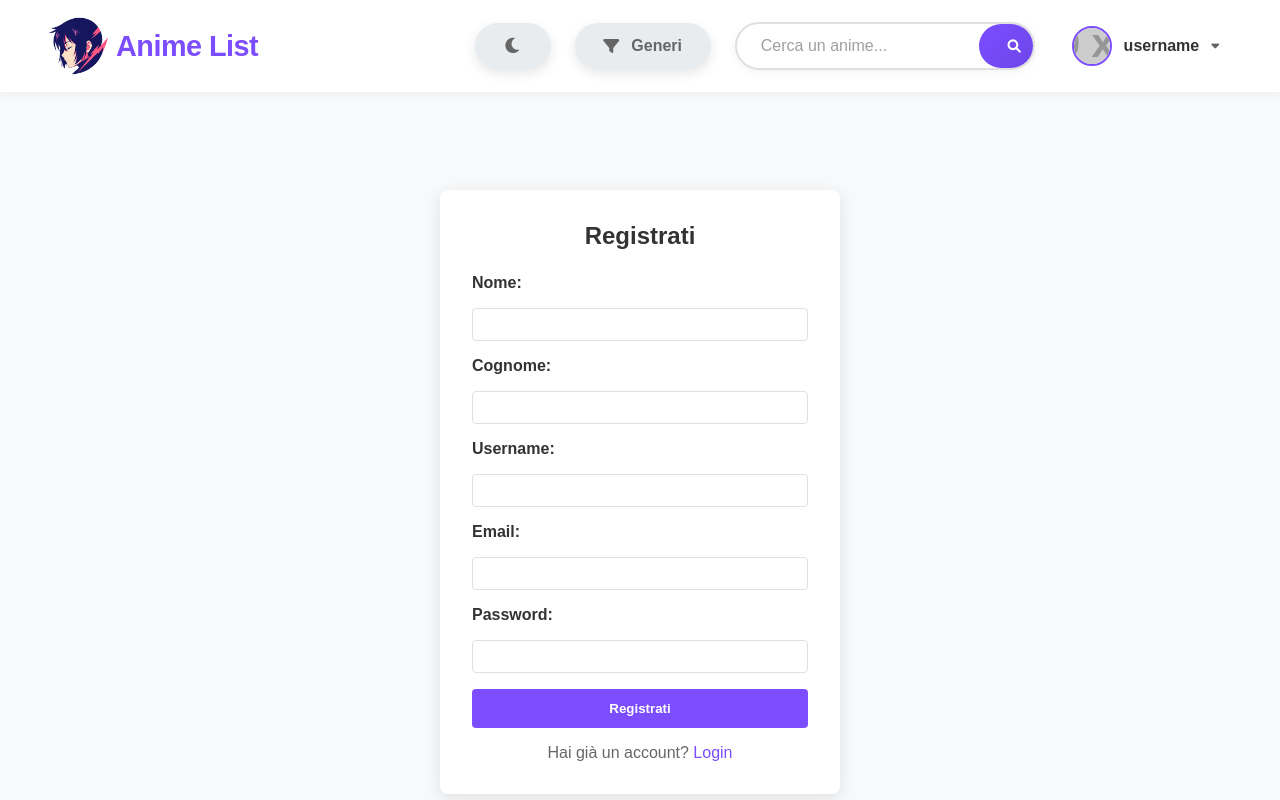
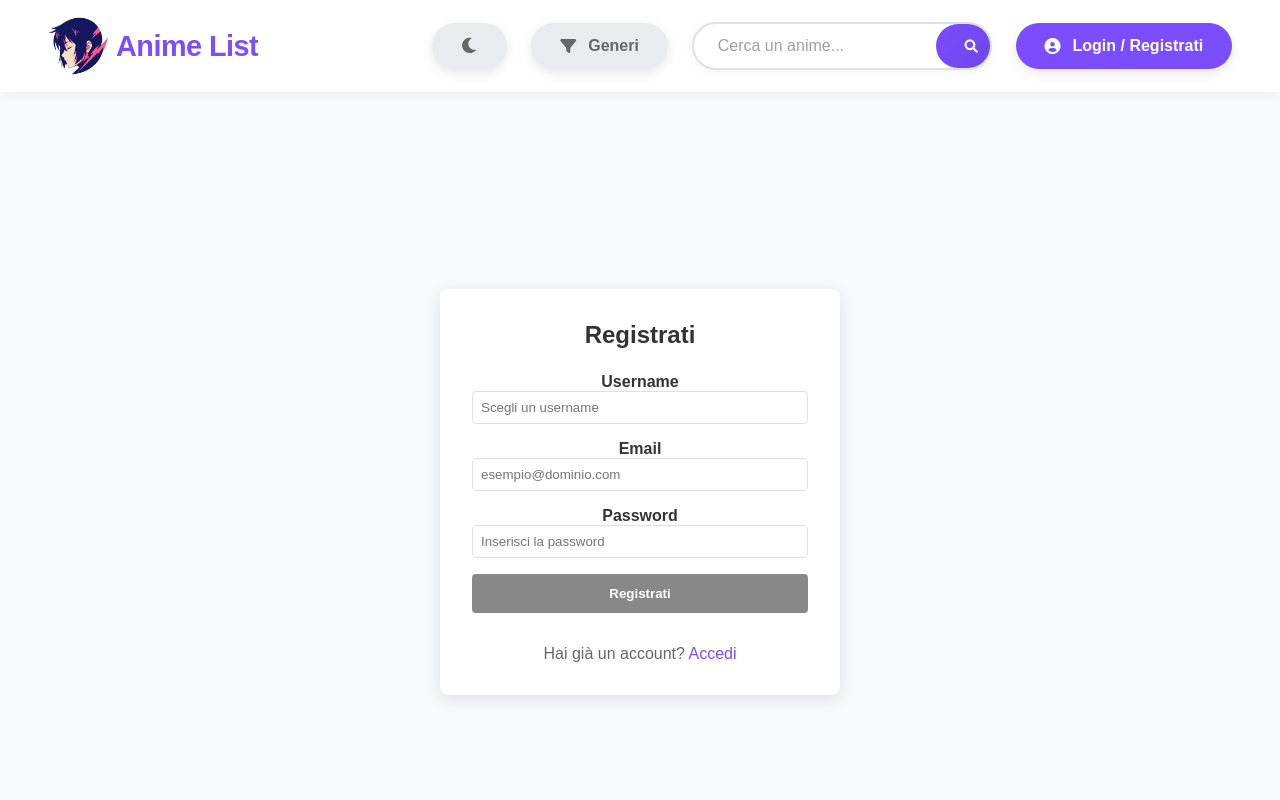
Before and after one commit to Diegolegna04/my-anime-list, an Angular app: page /register-login in a window 1280 px wide. Both pictures are taken after a click on the button "Registrati". Shown: the top 800 px of the page. Built offline with nearby package versions, Linux system fonts and the light colour scheme.

Commit message:
registrazione, login e logout (inizio salvataggio nel db gli anime visti etc)

```diff
--- a/package.json
+++ b/package.json
@@ -20,6 +20,7 @@
     "@angular/platform-browser-dynamic": "^20.0.0",
     "@angular/router": "^20.0.0",
     "rxjs": "~7.8.0",
+    "sweetalert2": "^11.22.3",
     "tslib": "^2.3.0",
     "zone.js": "~0.15.0"
   },
--- a/src/app/header/header.component.ts
+++ b/src/app/header/header.component.ts
@@ -6,6 +6,7 @@ import { AnimeService } from '../services/anime.service';
 import { CommonModule } from '@angular/common';
 import { AuthService } from '../services/auth.service';
 import { Theme, ThemeService } from '../services/theme.service';
+import { Subscription } from 'rxjs';
 
 @Component({
   selector: 'app-header',
@@ -22,12 +23,13 @@ import { Theme, ThemeService } from '../services/theme.service';
 export class HeaderComponent implements OnInit, OnDestroy {
   query: string = '';
   currentTheme: Theme = 'light';
-  accessoEffettuato: boolean = false; // Sarà impostato a true in ngOnInit
+  accessoEffettuato: boolean = false;
   profileImage: string = 'assets/default-profile.png';
   username: string = 'Username';
   showDropdown: boolean = false;
 
-  private authStatusSubscription: any;
+  private authStatusSubscription!: Subscription;
+  private userDataSubscription!: Subscription;
 
   constructor(
     private http: HttpClient,
@@ -39,64 +41,67 @@ export class HeaderComponent implements OnInit, OnDestroy {
 
   ngOnInit(): void {
     this.currentTheme = this.themeService.getCurrentTheme();
-    this.accessoEffettuato = true; // Forziamo l'accesso a true
 
-    this.loadProfileDetails();
-    /*if (this.authService) { // Assicurati di iniettare authService se lo usi
-     this.authStatusSubscription = this.authService.getAuthStatus().subscribe(status => {
-         this.accessoEffettuato = status.isLoggedIn;
-         this.username = status.username;
-         this.profileImage = status.profileImage;
-         // this.cdr.detectChanges(); // Potrebbe servire se hai ChangeDetectionStrategy.OnPush
-       });
-    }*/
+    // Sottoscrivi all'Observable dello stato di login
+    this.authStatusSubscription = this.authService.accessoEffettuato$.subscribe(
+      (isLoggedIn: boolean) => {
+        this.accessoEffettuato = isLoggedIn;
+
+        // Se non è loggato, resetta i dati
+        if (!isLoggedIn) {
+          this.username = 'Username';
+          this.profileImage = 'assets/default-profile.png';
+        }
+      }
+    );
+
+    // Sottoscrivi ai dati dell'utente
+    this.userDataSubscription = this.authService.userData$.subscribe(
+      (userData) => {
+        if (userData) {
+          // Aggiorna i dati dell'utente dall'Observable
+          this.username = userData.username || 'Username';
+          this.profileImage = userData.profileImage || 'assets/default-profile.png';
+        } else {
+          // Se userData è null, carica dal localStorage (fallback)
+          this.loadProfileDetailsFromStorage();
+        }
+      }
+    );
   }
 
   ngOnDestroy(): void {
+    // Disiscriviti da entrambe le subscription
     if (this.authStatusSubscription) {
       this.authStatusSubscription.unsubscribe();
     }
+    if (this.userDataSubscription) {
+      this.userDataSubscription.unsubscribe();
+    }
   }
 
-  checkLoginStatus(): void {
-  }
-
-  loadProfileDetails(): void {
+  // Metodo fallback per caricare dal localStorage
+  private loadProfileDetailsFromStorage(): void {
     const savedImage = localStorage.getItem('profileImage');
     if (savedImage) {
       this.profileImage = savedImage;
-    } else {
-      this.profileImage = 'https://via.placeholder.com/40/7c4dff/FFFFFF?text=JP';
-      localStorage.setItem('profileImage', this.profileImage);
     }
 
     const savedUsername = localStorage.getItem('username');
     if (savedUsername) {
-      this.username = "username";
-    } else {
-      this.username = 'username'; // Username di default
-      localStorage.setItem('username', this.username);
+      this.username = savedUsername;
     }
   }
 
   goToLoginRegister(): void {
-    alert('La pagina di Login/Registrazione non è ancora disponibile.');
-    // this.router.navigate(['/login-register']); // Commenta questa riga
+    this.router.navigate(['/register-login']);
     this.showDropdown = false;
   }
 
   logout(): void {
-    localStorage.removeItem('isLoggedIn'); // Rimuove il flag, ma ngOnInit lo imposta di nuovo
-    localStorage.removeItem('username');
-    localStorage.removeItem('profileImage');
-    this.accessoEffettuato = false; // Sarà reimpostato a true al ricaricamento del componente
-    this.username = 'Username';
-    this.profileImage = 'assets/default-profile.png';
-    alert('Hai effettuato il logout (simulato). Al prossimo ricaricamento sarai di nuovo "loggato".');
-    // this.router.navigate(['/']); // Reindirizza alla home
+    this.authService.onLogout();
     this.showDropdown = false;
   }
-
 
   toggleDropdown(): void {
     this.showDropdown = !this.showDropdown;
--- a/src/app/login-register/login-register.component.html
+++ b/src/app/login-register/login-register.component.html
@@ -1,92 +1,69 @@
 <div class="auth-container">
-  <div class="form-wrapper">
-    <!-- Form dinamico -->
-    @if (!isRegistering) {
-      <h2>Login</h2>
-    }
-    @if (isRegistering) {
-      <h2>Registrati</h2>
-    }
+  <div class="form-wrapper" role="region" aria-labelledby="auth-heading">
+    <h2 id="auth-heading">{{ isRegistering ? 'Registrati' : 'Accedi' }}</h2>
 
-    <form (ngSubmit)="isRegistering ? onRegister() : onLogin()">
-      <!-- Campi per il login -->
-      @if (!isRegistering) {
-        <label for="username">Username:</label>
+    <form (ngSubmit)="isRegistering ? onRegister() : onLogin()" #authForm="ngForm" autocomplete="on" novalidate>
+      <!-- Username (solo registrazione) -->
+      <div *ngIf="isRegistering">
+        <label for="username">Username</label>
         <input
+          id="username"
+          name="username"
           type="text"
-          id="username"
-          [(ngModel)]="loginData.username"
-          name="username"
+          [(ngModel)]="registerData.username"
           required
-          />
-        <label for="password">Password:</label>
+          minlength="2"
+          placeholder="Scegli un username" />
+      </div>
+
+      <!-- Email (con binding condiviso via getter/setter emailModel) -->
+      <div>
+        <label for="email">Email</label>
         <input
+          id="email"
+          name="email"
+          type="email"
+          [(ngModel)]="emailModel"
+          required
+          email
+          placeholder="esempio@dominio.com" />
+      </div>
+
+      <!-- Password (con binding condiviso via getter/setter passwordModel) -->
+      <div>
+        <label for="password">Password</label>
+        <input
+          id="password"
+          name="password"
           type="password"
-          id="password"
-          [(ngModel)]="loginData.password"
-          name="password"
+          [(ngModel)]="passwordModel"
           required
-          />
-      }
+          minlength="6"
+          placeholder="Inserisci la password" />
+      </div>
 
-      <!-- Campi per la registrazione -->
-      @if (isRegistering) {
-        <label for="firstname">Nome:</label>
-        <input
-          type="text"
-          id="firstname"
-          [(ngModel)]="registerData.firstName"
-          name="firstname"
-          required
-          />
-        <label for="lastname">Cognome:</label>
-        <input
-          type="text"
-          id="lastname"
-          [(ngModel)]="registerData.lastName"
-          name="lastname"
-          required
-          />
-        <label for="username">Username:</label>
-        <input
-          type="text"
-          id="username"
-          [(ngModel)]="registerData.username"
-          name="username"
-          required
-          />
-        <label for="email">Email:</label>
-        <input
-          type="email"
-          id="email"
-          [(ngModel)]="registerData.email"
-          name="email"
-          required
-          />
-        <label for="password">Password:</label>
-        <input
-          type="password"
-          id="password"
-          [(ngModel)]="registerData.password"
-          name="password"
-          required
-          />
-      }
+      <!-- Pulsante principale -->
+      <button
+        type="submit"
+        [disabled]="isLoading || authForm.invalid">
+        {{ isRegistering ? 'Registrati' : 'Accedi' }}
+      </button>
 
-      <!-- Pulsanti -->
-      <button type="submit">
-        {{ isRegistering ? 'Registrati' : 'Login' }}
-      </button>
+      <!-- Indicatore caricamento -->
+      <p *ngIf="isLoading" role="status">Caricamento in corso…</p>
+
+      <!-- Link per switch tra login/registrazione -->
+      <p>
+        <span *ngIf="!isRegistering">Non hai un account?
+          <a (click)="toggleRegister()" role="button" tabindex="0">Registrati</a>
+        </span>
+        <span *ngIf="isRegistering">Hai già un account?
+          <a (click)="toggleRegister()" role="button" tabindex="0">Accedi</a>
+        </span>
+      </p>
+
+      <!-- Messaggio quando l'accesso è già stato effettuato -->
+      <p *ngIf="accessoEffettuato">Sei già connesso.</p>
     </form>
-
-    <!-- Link per cambiare modalità -->
-    <p>
-      @if (!isRegistering) {
-        Non hai un account? <a (click)="toggleRegister()">Registrati</a>
-      }
-      @if (isRegistering) {
-        Hai già un account? <a (click)="toggleRegister()">Login</a>
-      }
-    </p>
   </div>
 </div>
--- a/src/app/login-register/login-register.component.ts
+++ b/src/app/login-register/login-register.component.ts
@@ -1,28 +1,39 @@
-import { Component } from '@angular/core';
+import { Component, OnInit } from '@angular/core';
 import {FormsModule} from '@angular/forms';
-import { NgClass } from '@angular/common';
+import { NgClass, NgIf } from '@angular/common';
+import { HttpClient } from '@angular/common/http';
+import { Router } from '@angular/router';
+import { AuthService } from '../services/auth.service';
 
 @Component({
   selector: 'app-login-register',
   imports: [
     FormsModule,
-    NgClass
+    NgClass,
+    NgIf
 ],
   templateUrl: './login-register.component.html',
   standalone: true,
   styleUrl: './login-register.component.css'
 })
-export class LoginRegisterComponent {
+export class LoginRegisterComponent implements OnInit {
+  private apiUrl = 'http://localhost:8080/api/auth';
   isRegistering: boolean = false;
+  accessoEffettuato: boolean = false;
+  isLoading: boolean = false;
+
+  constructor(private http: HttpClient, private route: Router, private authService: AuthService) {}
+
+  ngOnInit(): void {
+    this.accessoEffettuato = JSON.parse(localStorage.getItem('accessoEffettuato') || 'false');
+  }
 
   loginData = {
-    username: '',
+    email: '',
     password: '',
   };
 
   registerData = {
-    firstName: '',
-    lastName: '',
     username: '',
     email: '',
     password: '',
@@ -33,12 +44,115 @@ export class LoginRegisterComponent {
   }
 
   onLogin(): void {
-    console.log('Login data:', this.loginData);
-    // Logica per login
+    this.isLoading = true;
+    const requestBody = {
+      email: this.loginData.email,
+      password: this.loginData.password
+    };
+
+    this.http.post(`${this.apiUrl}/login`, requestBody, {
+      headers: {'Content-Type': 'application/json'},
+      withCredentials: true
+    })
+    .subscribe({
+      next: async (response: any) => {
+        this.isLoading = false;
+
+        if (response) {
+          // Salva i dati dell'utente dal backend
+          if (response.username) {
+            localStorage.setItem('username', response.username);
+          }
+          if (response.email) {
+            localStorage.setItem('email', response.email);
+          }
+
+          await alert("Login avvenuto con successo");
+
+          this.accessoEffettuato = true;
+          this.authService.notifyLogin();
+
+          await this.route.navigate(['/']);
+        }
+      },
+      error: async (error: any) => {
+        this.isLoading = false;
+        if (error.status === 401) {
+          alert("Credenziali non valide");
+        } else if (error.status === 500) {
+          alert("Errore del server, prova più tardi");
+        } else {
+          alert("Errore sconosciuto");
+        }
+      }
+    });
   }
 
   onRegister(): void {
-    console.log('Register data:', this.registerData);
-    // Logica per registrazione
+    const requestBody = {
+      username: this.registerData.username,
+      email: this.registerData.email,
+      password: this.registerData.password
+    };
+
+    console.log('Dati registrazione inviati:', requestBody);
+
+    this.http
+      .post(`${this.apiUrl}/register`, requestBody, {
+      headers: {'Content-Type': 'application/json'},
+      withCredentials: true,
+    })
+    .subscribe({
+      next: async (response: any) => {
+        if (response) {
+          await alert("Registrazione avvenuta con successo");
+
+          localStorage.setItem('username', this.registerData.username);
+
+          this.isRegistering = false;
+          this.registerData = { username: '', email: '', password: '' };
+        } else if (response && response.success) {
+          await alert("Registrazione avvenuta con successo");
+
+          localStorage.setItem('username', this.registerData.username);
+
+          this.isRegistering = false;
+          this.registerData = { username: '', email: '', password: '' };
+        }
+      },
+      error: async (error: { status: number; }) => {
+        if (error.status === 409) {
+          alert("Email già in uso, prova un'altra email");
+        } else if (error.status === 500) {
+          alert("Errore del server, prova più tardi");
+        } else {
+          alert("Errore sconosciuto");
+        }
+      }
+    });
+  }
+
+  get emailModel(): string {
+    return this.isRegistering ? this.registerData.email : this.loginData.email;
+  }
+
+  set emailModel(value: string) {
+    if (this.isRegistering) {
+      this.registerData.email = value;
+    } else {
+      this.loginData.email = value;
+    }
+  }
+
+  get passwordModel(): string {
+    return this.isRegistering ? this.registerData.password : this.loginData.password;
+  }
+
+  set passwordModel(value: string) {
+    if (this.isRegistering) {
+      this.registerData.password = value;
+    } else {
+      this.loginData.password = value;
+    }
   }
 }
--- a/src/app/profile/profile.component.ts
+++ b/src/app/profile/profile.component.ts
@@ -15,7 +15,7 @@ import {AnimeService} from '../services/anime.service';
 })
 export class ProfileComponent implements OnInit {
   profileImage: string = 'assets/default-profile.png';
-  username: string = 'Utente';
+  username: string = '';
   watchedAnimeCount: number = 0;
   inEvidenza: any[] = [];
   animePreferiti: number = 0;
@@ -54,6 +54,9 @@ export class ProfileComponent implements OnInit {
         this.cdr.detectChanges();
       });
     }
+
+    const userName = localStorage.getItem('username');
+    if (userName) this.username = userName;
   }
 
   changeProfileImage(): void {
```
Also changed, not shown: src/app/services/auth.service.ts (+76 -3 lines), src/app/services/userAnimeService.service.ts (added, +93 -0 lines), 1 other file (tests, documents, lock files or other folders).
